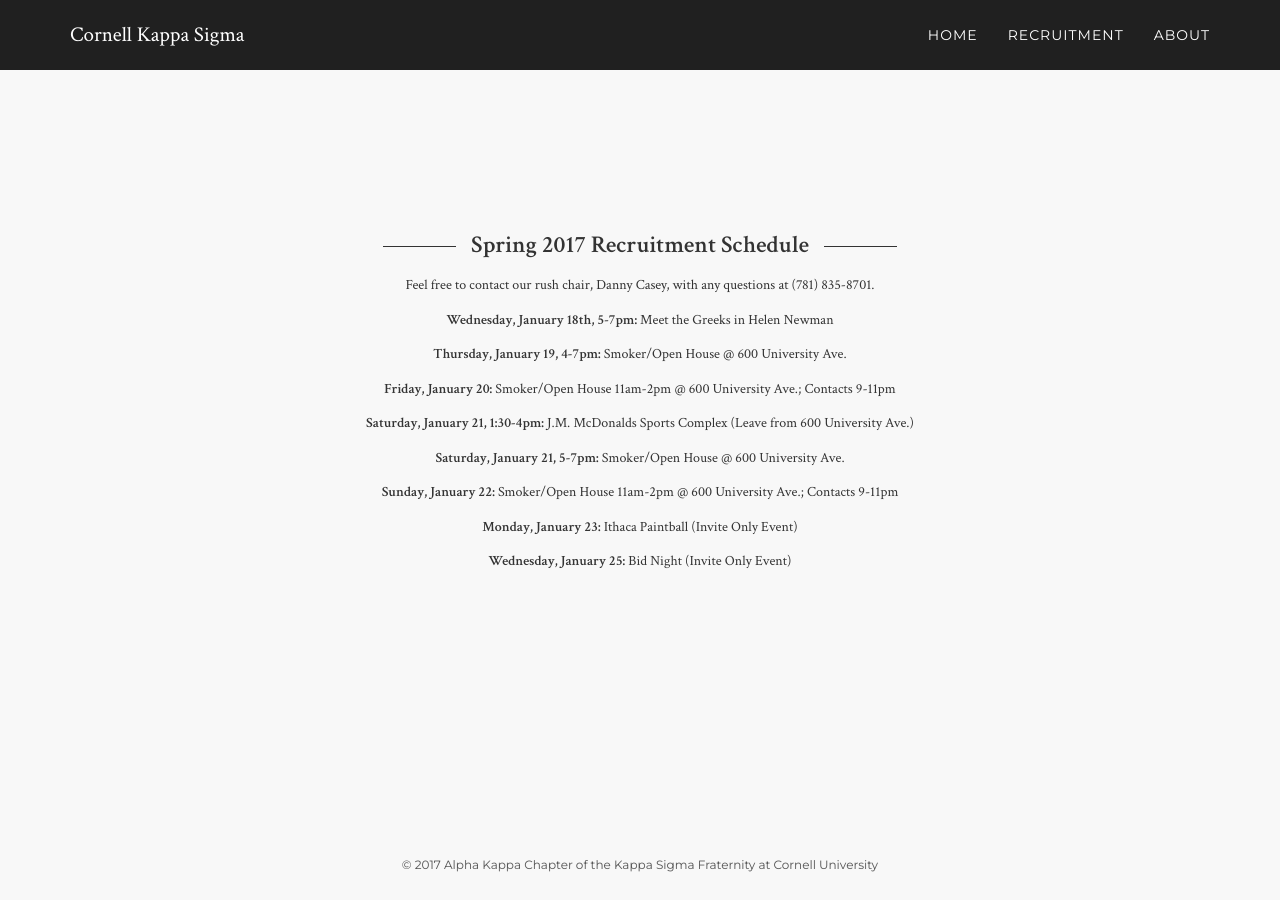
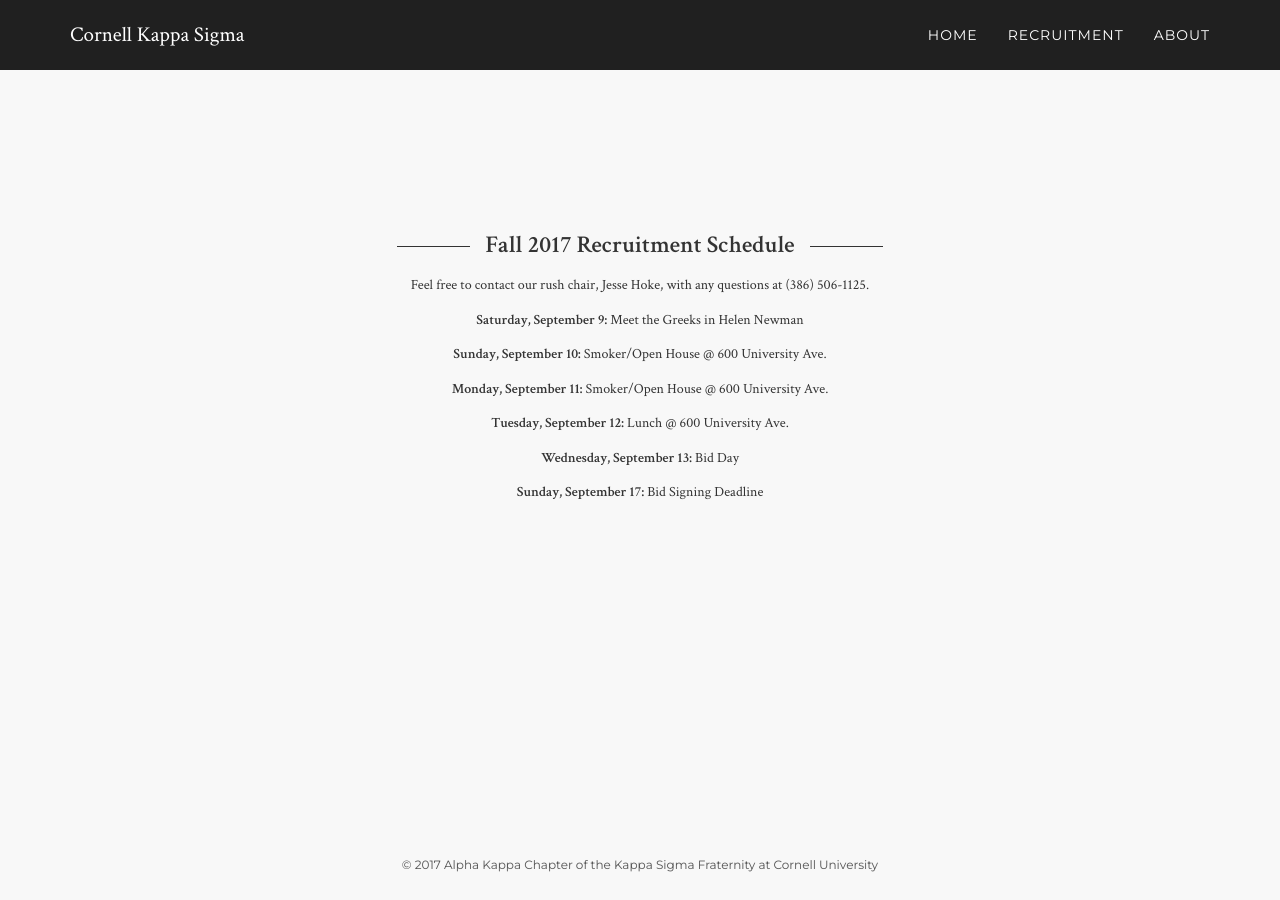
Before and after one commit to pjochillin/cornellkappasigma, a Jekyll site: the page built from recruitment/index.html, in a window 1280 px wide. Built offline with Jekyll 4.4.1, drawn with Linux system fonts in a browser that asks for light colours; nearby versions of some CDN libraries.

Commit message:
Update index.html

```diff
--- a/recruitment/index.html
+++ b/recruitment/index.html
@@ -5,17 +5,15 @@
 	<div class="spacer"></div>
 	<div id="recruitment">
 		<div class="container">
-			<h3>Spring 2017 Recruitment Schedule</h3>
+			<h3>Fall 2017 Recruitment Schedule</h3>
 			<br>
-			<p>Feel free to contact our rush chair, Danny Casey, with any questions at (781) 835-8701.</p>
-			<p><b>Wednesday, January 18th, 5-7pm:</b> Meet the Greeks in Helen Newman</p>
-			<p><b>Thursday, January 19, 4-7pm:</b> Smoker/Open House @ 600 University Ave.</p>
-			<p><b>Friday, January 20:</b> Smoker/Open House 11am-2pm @ 600 University Ave.; Contacts 9-11pm</p>
-			<p><b>Saturday, January 21, 1:30-4pm:</b> J.M. McDonalds Sports Complex (Leave from 600 University Ave.)</p>
-			<p><b>Saturday, January 21, 5-7pm:</b> Smoker/Open House @ 600 University Ave.</p>
-			<p><b>Sunday, January 22:</b> Smoker/Open House 11am-2pm @ 600 University Ave.; Contacts 9-11pm</p>
-			<p><b>Monday, January 23:</b> Ithaca Paintball (Invite Only Event)</p>
-			<p><b>Wednesday, January 25:</b> Bid Night (Invite Only Event)</p>
+			<p>Feel free to contact our rush chair, Jesse Hoke, with any questions at (386) 506-1125.</p>
+			<p><b>Saturday, September 9:</b> Meet the Greeks in Helen Newman</p>
+			<p><b>Sunday, September 10:</b> Smoker/Open House @ 600 University Ave.</p>
+			<p><b>Monday, September 11:</b> Smoker/Open House @ 600 University Ave.</p>
+			<p><b>Tuesday, September 12:</b> Lunch @ 600 University Ave.</p>
+			<p><b>Wednesday, September 13:</b> Bid Day</p>
+			<p><b>Sunday, September 17:</b> Bid Signing Deadline</p>
 		</div>
 	</div>
 
```
